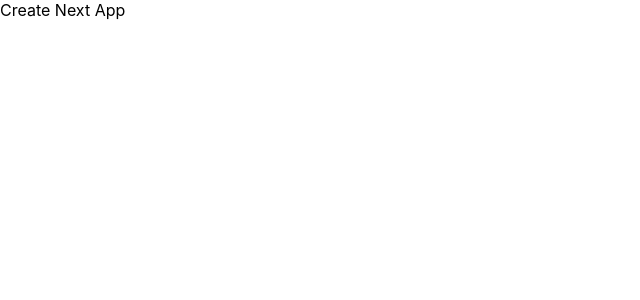
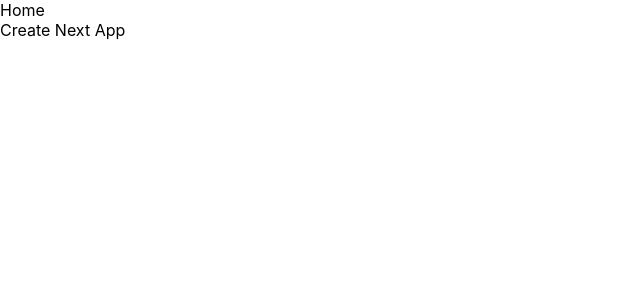
Before and after one commit to gayoungyeom/next-ssg, a Next.js app: page / in a window 1280 px wide. Shown: the top 300 px of the page, without its empty margins (0-640 px from the left). Built offline with nearby package versions, Linux system fonts and the light colour scheme.

Commit message:
feat: Layout & GNB component 생성

```diff
--- /dev/null
+++ b/src/components/GNB.tsx
@@ -0,0 +1,22 @@
+import Link from 'next/link';
+
+interface Navs {
+  title: string;
+  link: string;
+}
+
+const navs: Navs[] = [{ title: 'Home', link: '/' }];
+
+const GNB = () => {
+  return (
+    <nav>
+      {navs.map((nav) => (
+        <Link href={nav.link} key={nav.title}>
+          {nav.title}
+        </Link>
+      ))}
+    </nav>
+  );
+};
+
+export default GNB;
--- /dev/null
+++ b/src/components/Layout.tsx
@@ -0,0 +1,17 @@
+import type { ReactNode } from 'react';
+import GNB from './GNB';
+
+interface LayoutProps {
+  children: ReactNode;
+}
+
+const Layout = ({ children }: LayoutProps) => {
+  return (
+    <>
+      <GNB />
+      <div>{children}</div>
+    </>
+  );
+};
+
+export default Layout;
--- a/src/pages/_app.tsx
+++ b/src/pages/_app.tsx
@@ -1,8 +1,13 @@
+import Layout from '../components/Layout';
 import '../styles/globals.css';
 import type { AppProps } from 'next/app';
 
 function MyApp({ Component, pageProps }: AppProps) {
-  return <Component {...pageProps} />;
+  return (
+    <Layout>
+      <Component {...pageProps} />
+    </Layout>
+  );
 }
 
 export default MyApp;
--- a/src/pages/api/hello.ts
+++ /dev/null
@@ -1,13 +0,0 @@
-// Next.js API route support: https://nextjs.org/docs/api-routes/introduction
-import type { NextApiRequest, NextApiResponse } from 'next'
-
-type Data = {
-  name: string
-}
-
-export default function handler(
-  req: NextApiRequest,
-  res: NextApiResponse<Data>
-) {
-  res.status(200).json({ name: 'John Doe' })
-}
```
